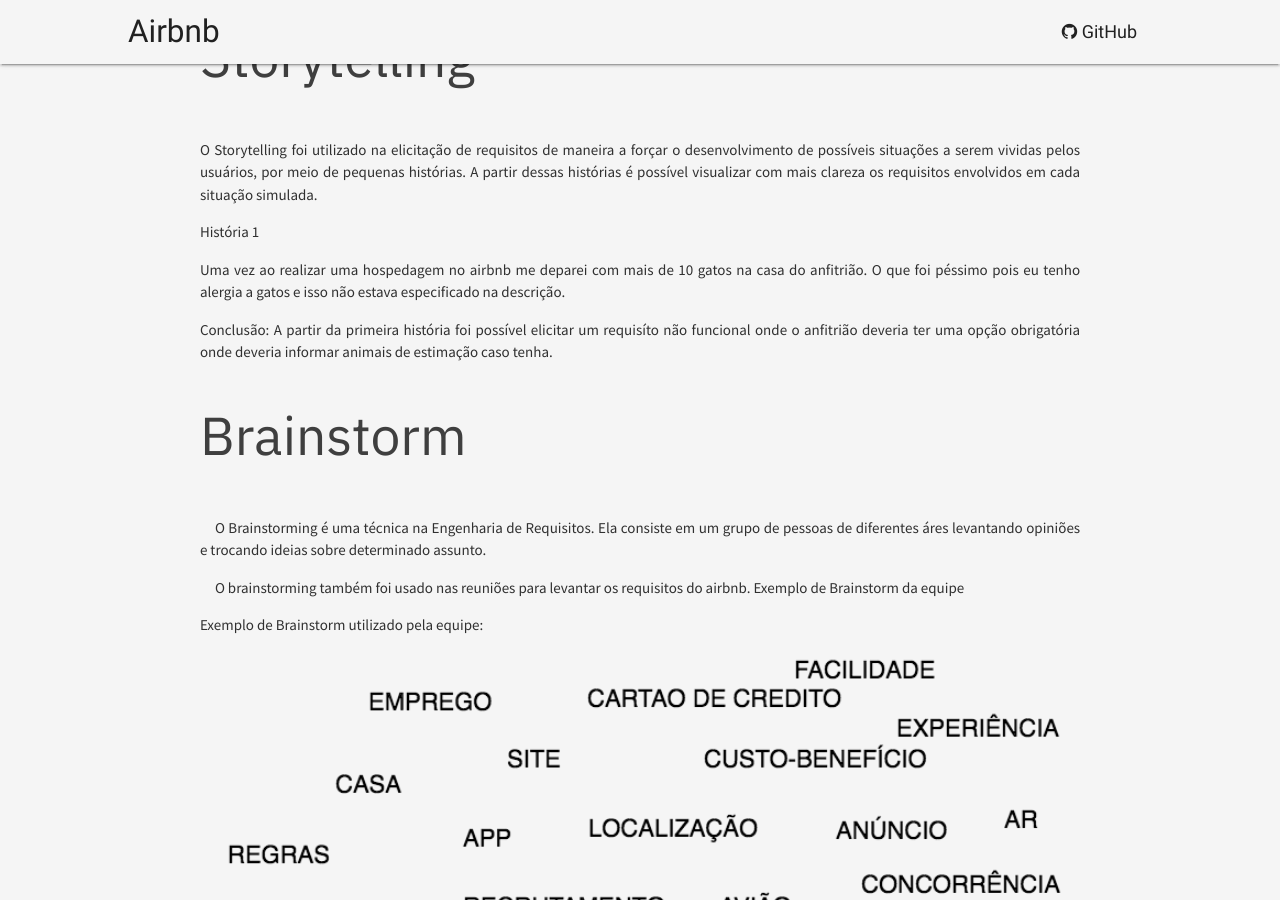
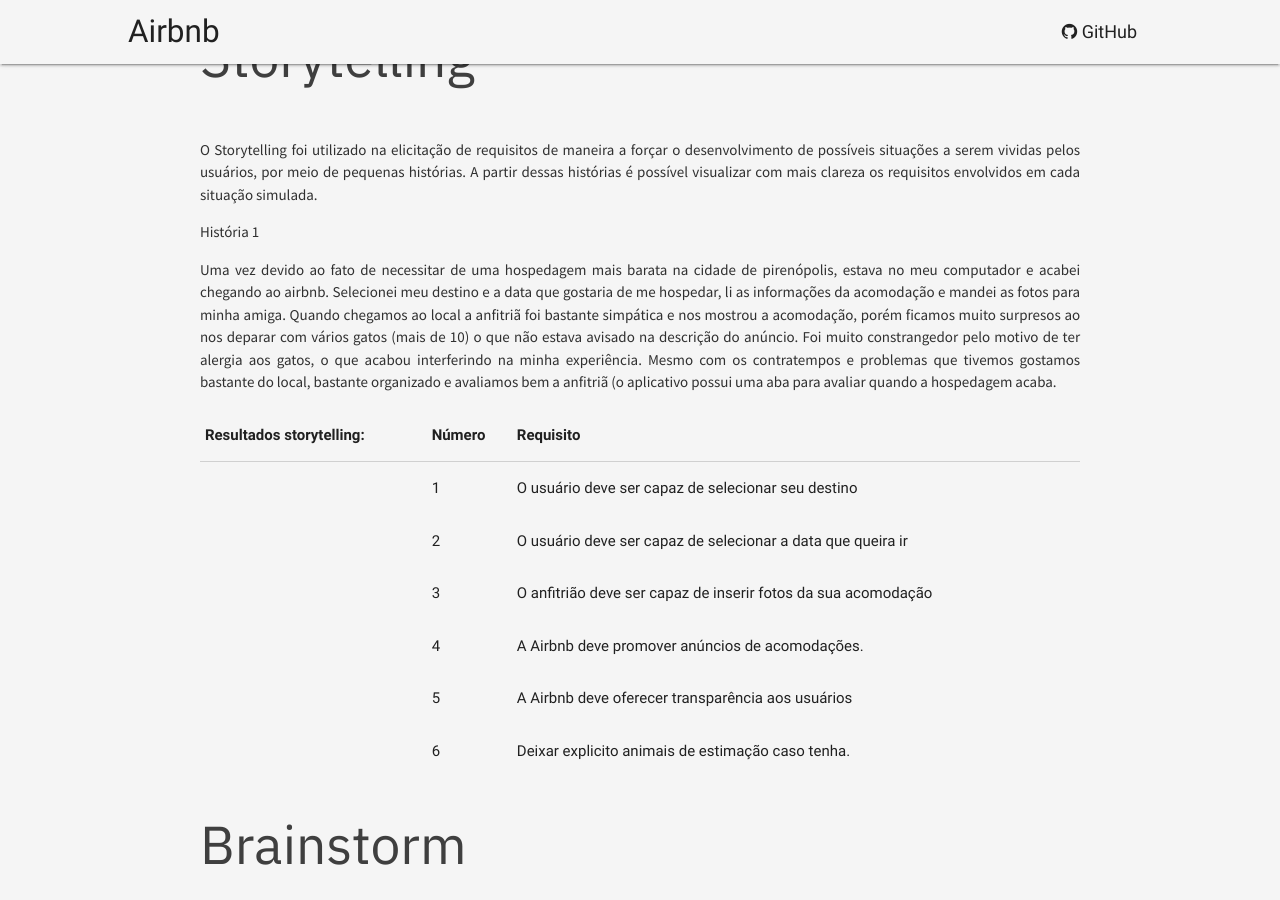
Before and after one commit to Requisitos-2018-2/airbnb, a Jekyll site: the page built from elicitacao/index.md, in a window 1280 px wide and 900 px high, scrolled down 233 px. Built offline with Jekyll 4.4.1, drawn with Linux system fonts in a browser that asks for light colours; our own code applies the rules of GitHub Pages for plain Markdown files.

Commit message:
üpdate storytelling

```diff
--- a/elicitacao/index.md
+++ b/elicitacao/index.md
@@ -6,9 +6,17 @@
 
 História 1
 
-Uma vez ao realizar uma hospedagem no airbnb me deparei com mais de 10 gatos na casa do anfitrião. O que foi péssimo pois eu tenho alergia a gatos e isso não estava especificado na descrição.
+Uma vez devido ao fato de necessitar de uma hospedagem mais barata na cidade de pirenópolis, estava no meu computador e acabei chegando ao airbnb. Selecionei meu destino e a data que gostaria de me hospedar, li as informações da acomodação e mandei as fotos para minha amiga. Quando chegamos ao local a anfitriã foi bastante simpática e nos mostrou a acomodação, porém ficamos muito surpresos ao nos deparar com vários gatos (mais de 10) o que não estava avisado na descrição do anúncio. Foi muito constrangedor pelo motivo de ter alergia aos gatos, o que acabou interferindo na minha experiência. Mesmo com os contratempos e problemas que tivemos gostamos bastante do local, bastante organizado e avaliamos bem a anfitriã (o aplicativo possui uma aba para avaliar quando a hospedagem acaba.
 
-Conclusão: A partir da primeira história foi possível elicitar um requisíto não funcional onde o anfitrião deveria ter uma opção obrigatória onde deveria informar animais de estimação caso tenha.
+
+Resultados storytelling: | Número | Requisito                                                                              |
+|--------|----------------------------------------------------------------------------------------|
+| 1      | O usuário deve ser capaz de selecionar seu destino                                             |
+| 2      | O usuário deve ser capaz de selecionar a data que queira ir 												 |
+| 3      | O anfitrião deve ser capaz de inserir fotos da sua acomodação									 |
+| 4      | A Airbnb deve promover anúncios de acomodações.						 |
+| 5      | A Airbnb deve oferecer transparência aos usuários														 |
+| 6      | Deixar explicito animais de estimação caso tenha.										     |
 
 
 ## **Brainstorm**
```
